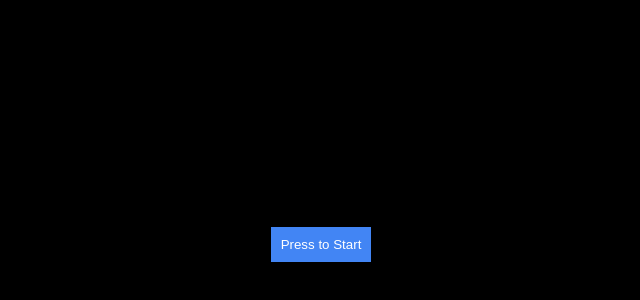
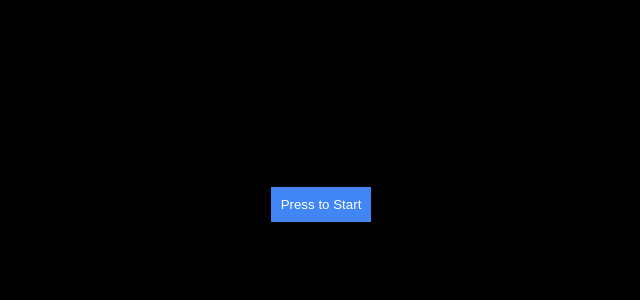
Before and after one commit to Efrainq07/elbailedeltrolleo, a plain HTML site: page index.html in a window 1280 px wide. Shown: the part 156-456 px from the top of the page, without its empty margins (319-959 px from the left). Drawn offline with Linux system fonts and the light colour scheme.

Commit message:
Fixed viewheight

```diff
--- a/index.html
+++ b/index.html
@@ -11,7 +11,7 @@
             padding: 0;
             background-color: #000000;
             display: grid;
-            min-height: 100vh;
+            min-height: 90vh;
         }
         img {
             display: none;
```
